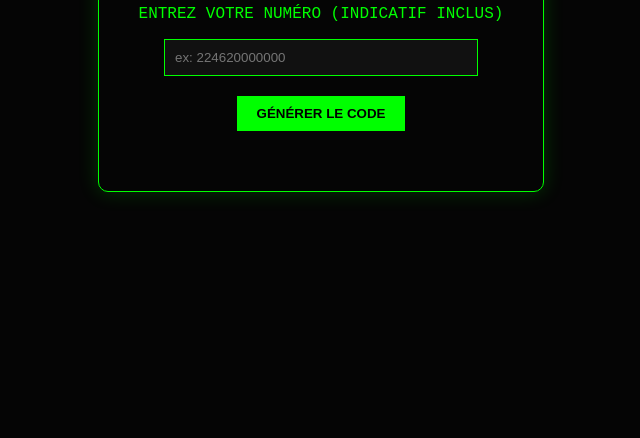
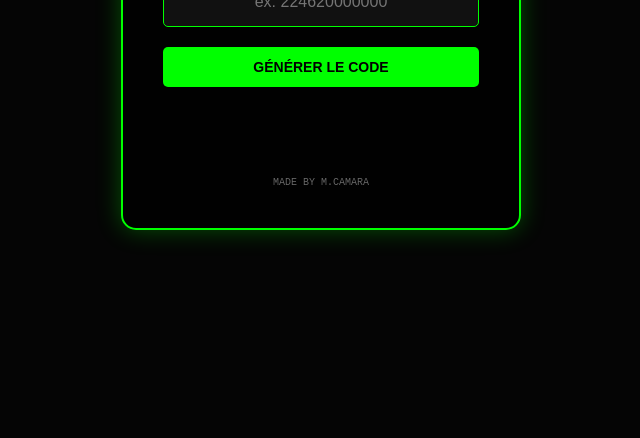
Before and after one commit to kasmbafumoja/Termuxmdv2, a website: page public/index.html in a window 1280 px wide. Shown: the part 362-800 px from the top of the page, without its empty margins (319-959 px from the left). Drawn offline with Linux system fonts and the light colour scheme.

Commit message:
Update index.html

```diff
--- a/public/index.html
+++ b/public/index.html
@@ -4,75 +4,19 @@
     <meta charset="UTF-8">
     <meta name="viewport" content="width=device-width, initial-scale=1.0">
     <title>TERMUX-MD PAIRING</title>
-    <style>
-        body {
-            background-color: #050505;
-            color: #00ff00;
-            font-family: 'Courier New', Courier, monospace;
-            display: flex;
-            justify-content: center;
-            align-items: center;
-            height: 100vh;
-            margin: 0;
-        }
-        .card {
-            border: 1px solid #00ff00;
-            padding: 40px;
-            border-radius: 10px;
-            text-align: center;
-            box-shadow: 0 0 20px rgba(0, 255, 0, 0.2);
-        }
-        input {
-            background: #111;
-            border: 1px solid #00ff00;
-            color: #00ff00;
-            padding: 10px;
-            width: 80%;
-            margin-bottom: 20px;
-            outline: none;
-        }
-        button {
-            background: #00ff00;
-            color: #000;
-            border: none;
-            padding: 10px 20px;
-            font-weight: bold;
-            cursor: pointer;
-            text-transform: uppercase;
-        }
-        button:hover { background: #00cc00; }
-        #pair-code {
-            margin-top: 20px;
-            font-size: 24px;
-            font-weight: bold;
-            letter-spacing: 5px;
-            color: white;
-        }
-    </style>
+    <link rel="stylesheet" href="style.css">
 </head>
 <body>
     <div class="card">
         <h1>[ TERMUX-MD ]</h1>
-        <p>ENTREZ VOTRE NUMÉRO (INDICATIF INCLUS)</p>
+        <p>ENTREZ VOTRE NUMÉRO AVEC L'INDICATIF</p>
         <input type="text" id="phone" placeholder="ex: 224620000000">
         <br>
         <button onclick="getCode()">Générer le code</button>
         <div id="pair-code"></div>
+        <div class="footer">MADE BY M.CAMARA</div>
     </div>
 
-    <script>
-        async function getCode() {
-            const num = document.getElementById('phone').value;
-            const display = document.getElementById('pair-code');
-            display.innerText = "GÉNÉRATION...";
-            try {
-                const response = await fetch('/pair?number=' + num);
-                const data = await response.json();
-                display.innerText = data.code || "ERREUR";
-            } catch (err) {
-                display.innerText = "PANEL HORS LIGNE";
-            }
-        }
-    </script>
+    <script src="script.js"></script>
 </body>
 </html>
```
